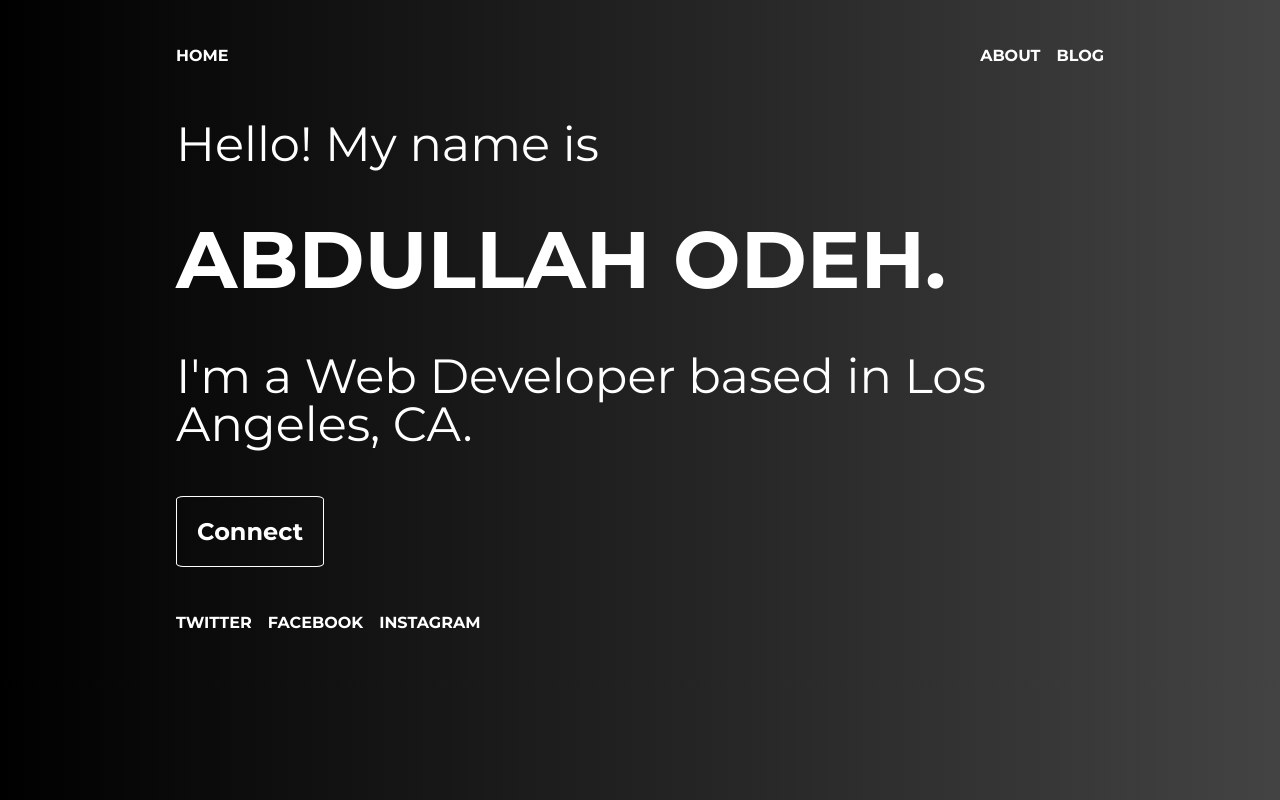
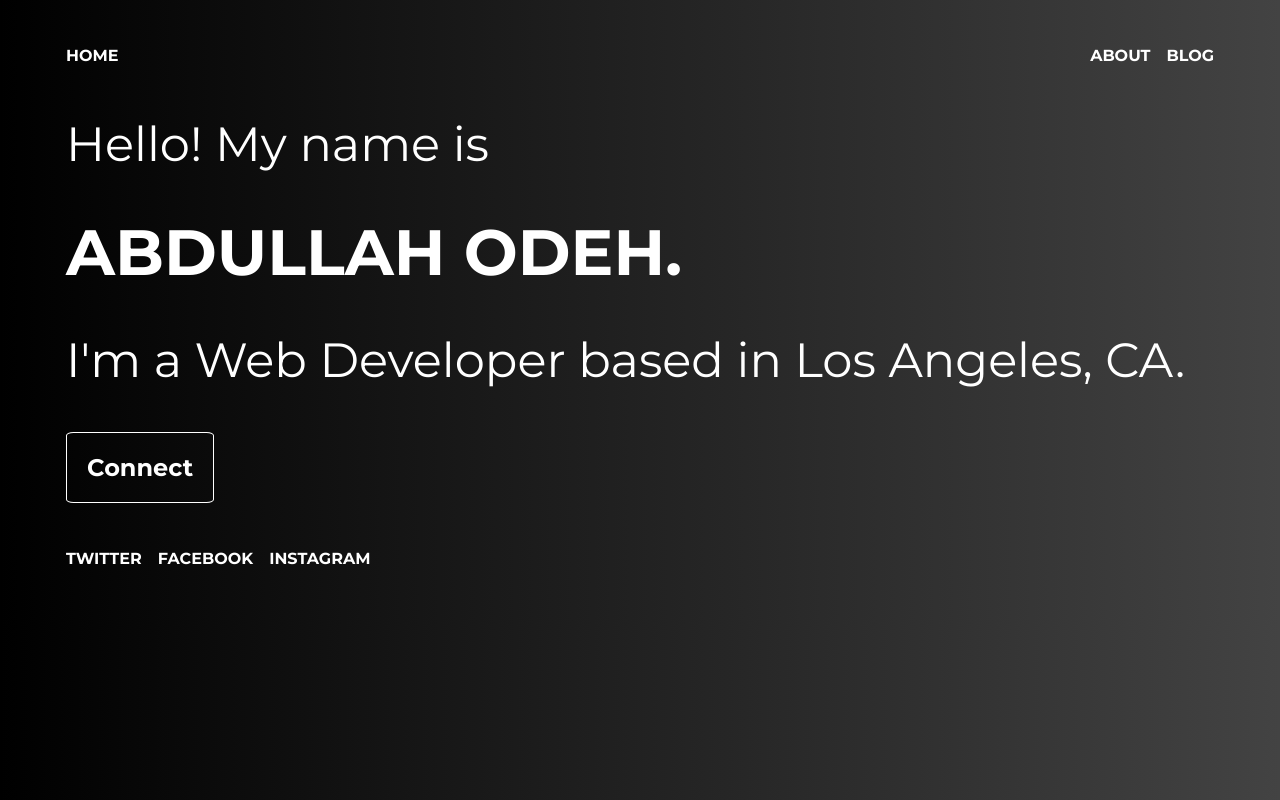
Before and after one commit to Odeh76/gatsby-blog, a Gatsby site: page / in a window 1280 px wide. Built offline with nearby package versions, Linux system fonts and the light colour scheme; Gatsby itself is replaced by a stand-in of ours.

Commit message:
adding responsiveness

```diff
--- a/src/components/Footer/index.jsx
+++ b/src/components/Footer/index.jsx
@@ -4,7 +4,7 @@ import './styles.scss'
 function Footer() {
   return (
     <footer className='footer'>
-      <ul className='flex'>
+      <ul className='flex wrap'>
         <li><a className='link mr-1' href='' target="_blank">Twitter</a></li>
         <li><a className='link mr-1' href='' target="_blank">Facebook</a></li>
         <li><a className='link mr-1' href='' target="_blank">Instagram</a></li>
--- a/src/styles/base/_typography.scss
+++ b/src/styles/base/_typography.scss
@@ -1,7 +1,7 @@
 @use 'variables' as vars;
 
 .main-layout {
-    max-width: 960px;
+    max-width: 1180px;
     margin: 0 auto;
     padding: 0 1rem;
 }
@@ -15,6 +15,18 @@ body {
 h1 {
     font-size: vars.$h1-font-size;
     line-height: vars.$h1-line-height;
+}
+
+@media (max-width: 768px) {
+    h1 {
+        font-size: vars.$h1-mobile-font-size;
+        line-height: vars.$h1-mobile-line-height;
+    }
+
+    h5 {
+        font-size: vars.$h5-mobile-font-size;
+        line-height: vars.$h5-mobile-line-height;
+    }
 }
 
 h2 {
@@ -37,6 +49,17 @@ h5 {
     font-size: vars.$h5-line-height;
 }
 
+@media (max-width: 768px) {
+
+    h5 {
+        font-size: vars.$h5-mobile-font-size;
+        line-height: vars.$h5-mobile-line-height;
+    }
+}
+
+
+
+
 h6 {
     font-size: vars.$h6-font-size;
     font-size: vars.$h6-line-height;
--- a/src/styles/base/_variables.scss
+++ b/src/styles/base/_variables.scss
@@ -1,8 +1,10 @@
 $main-background-color: linear-gradient(to right, #000000, #434343);
 $main-text-color: #FFFFFF;
 $teal-text-color: #3d75a8;
-$h1-font-size: 5rem;
-$h1-line-height: 5.5rem;
+$h1-font-size: 4rem;
+$h1-mobile-font-size: 2.5rem;
+$h1-line-height: 4.5rem;
+$h1-mobile-line-height: 3rem;
 $h2-font-size: 4rem;
 $h2-line-height: 4.5rem;
 $h3-font-size: 3rem;
@@ -10,6 +12,8 @@ $h3-line-height: 4rem;
 $h4-font-size: 2.5rem;
 $h4-line-height: 3.5rem;
 $h5-font-size: 2rem;
+$h5-mobile-font-size: 1rem;
+$h5-mobile-line-height: 1.5rem;
 $h5-line-height: 3rem;
 $h6-font-size: 1.5rem;
 $h6-line-height: 2rem;
--- a/src/styles/utilities/_mixins.scss
+++ b/src/styles/utilities/_mixins.scss
@@ -1,5 +1,9 @@
 .flex {
     display: flex;
+}
+
+.wrap {
+    flex-wrap: wrap;
 }
 
 .justify-center {
```
